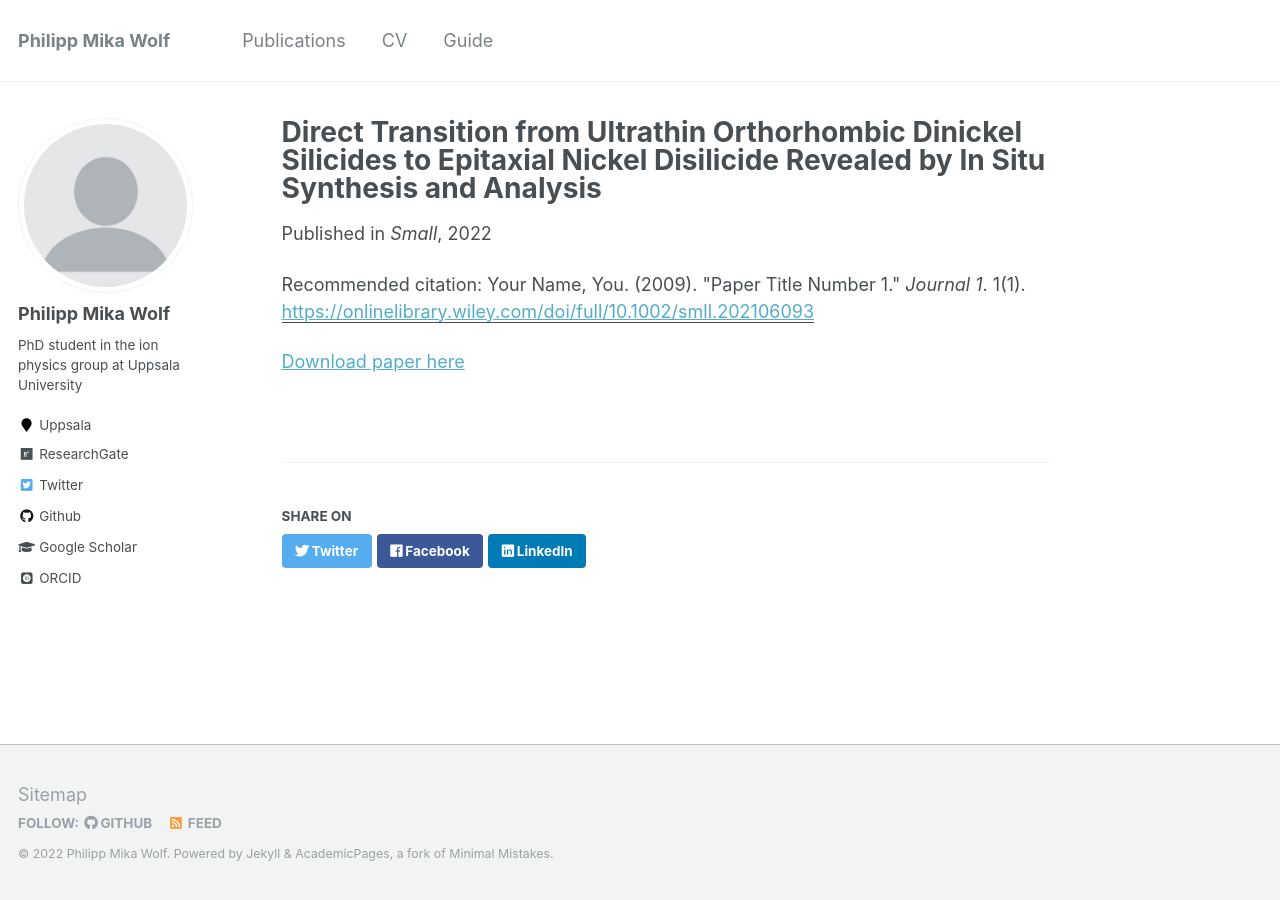
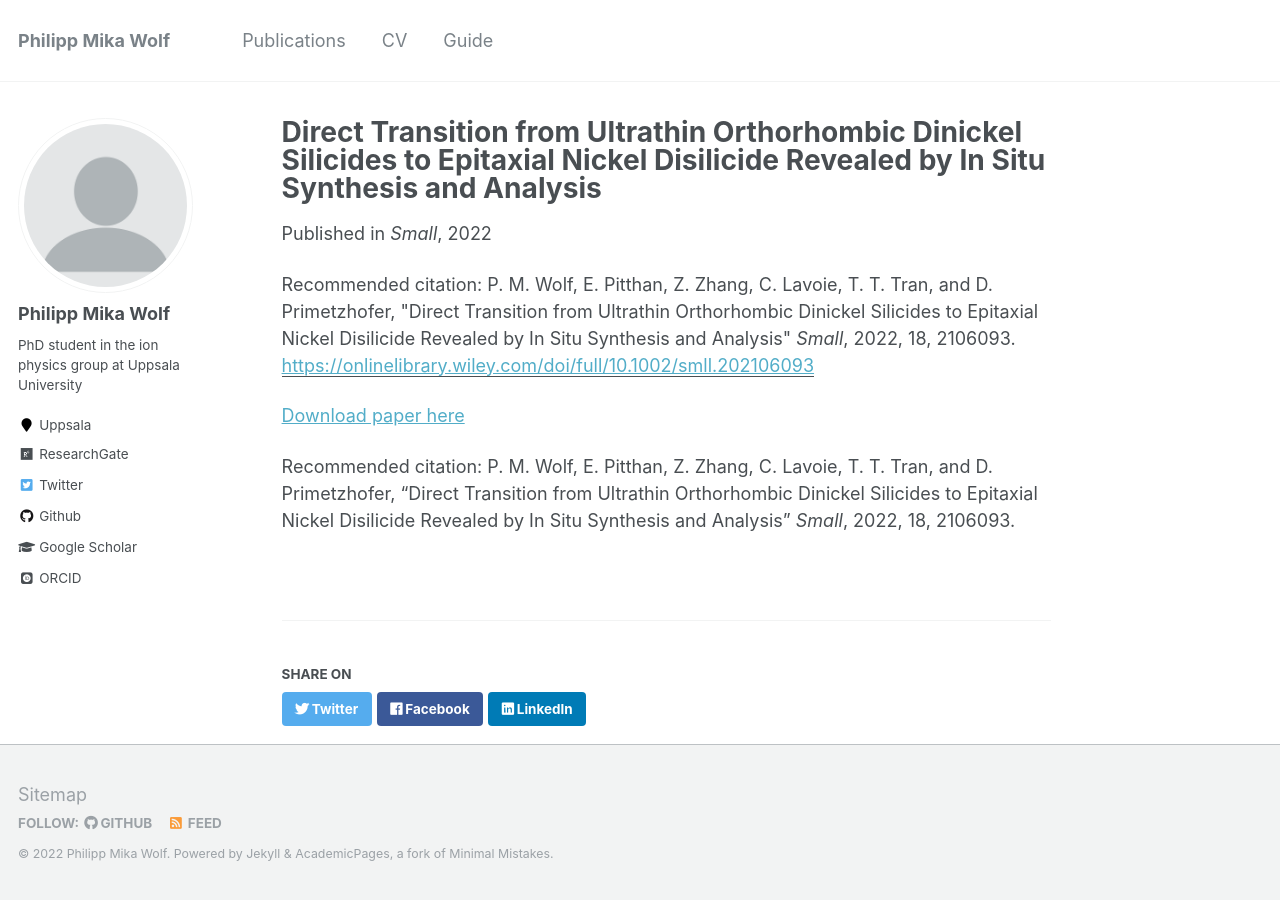
Before and after one commit to philipp-mika-wolf/philipp-mika-wolf.github.io, a Jekyll site: the page built from _publications/2022-04-23-Direct_transition_from_ultrathin_orthorhombic_dinickel_slicides_to_epitaxial_nickel_disilicide_revealed_by_in_situ_synthesis_and_analysis.md, in a window 1280 px wide. Built offline with Jekyll 4.4.1, drawn with Linux system fonts in a browser that asks for light colours; some web fonts are replaced.

Commit message:
Update 2022-04-23-Direct_transition_from_ultrathin_orthorhombic_dinickel_slicides_to_epitaxial_nickel_disilicide_revealed_by_in_situ_synthesis_and_analysis.md
changed citation part of small paper

```diff
--- a/_publications/2022-04-23-Direct_transition_from_ultrathin_orthorhombic_dinickel_slicides_to_epitaxial_nickel_disilicide_revealed_by_in_situ_synthesis_and_analysis.md
+++ b/_publications/2022-04-23-Direct_transition_from_ultrathin_orthorhombic_dinickel_slicides_to_epitaxial_nickel_disilicide_revealed_by_in_situ_synthesis_and_analysis.md
@@ -6,8 +6,14 @@ excerpt: 'In this paper we studied the phase transition of ultrathin Ni silicide
 date: 2022-02-21
 venue: 'Small'
 paperurl: 'https://onlinelibrary.wiley.com/doi/full/10.1002/smll.202106093'
-citation: 'Your Name, You. (2009). &quot;Paper Title Number 1.&quot; <i>Journal 1</i>. 1(1).'
+citation: 'P. M. Wolf, E. Pitthan, Z. Zhang, C. Lavoie, T. T. Tran, and D. Primetzhofer, "Direct Transition
+from Ultrathin Orthorhombic Dinickel Silicides to Epitaxial Nickel Disilicide Revealed by In Situ
+Synthesis and Analysis" <i>Small</i>, 2022, 18, 2106093.'
 ---
 
 
 [Download paper here](https://onlinelibrary.wiley.com/doi/epdf/10.1002/smll.202106093)
+
+Recommended citation: P. M. Wolf, E. Pitthan, Z. Zhang, C. Lavoie, T. T. Tran, and D. Primetzhofer, "Direct Transition
+from Ultrathin Orthorhombic Dinickel Silicides to Epitaxial Nickel Disilicide Revealed by In Situ
+Synthesis and Analysis" <i>Small</i>, 2022, 18, 2106093.
```
